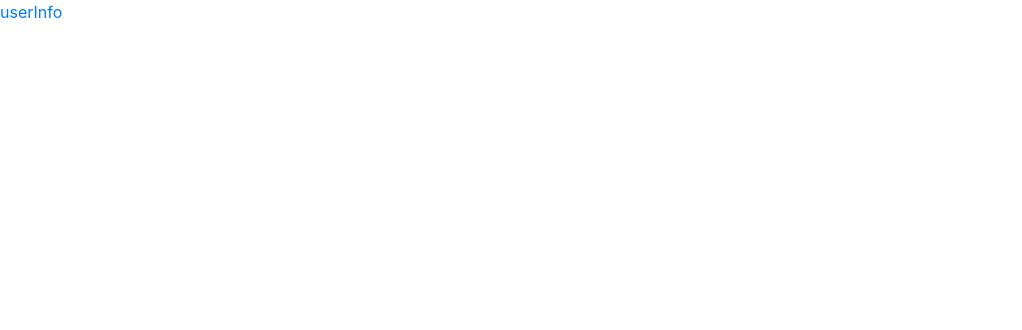
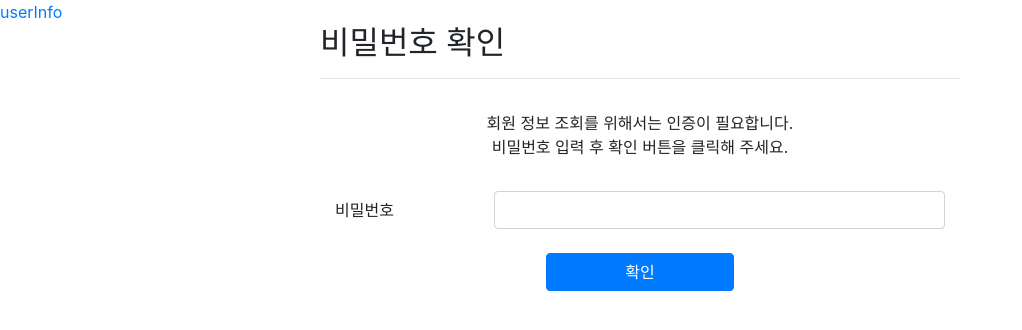
Before and after one commit to Jiyoooon/cookit, a Vue app in the folder front-end/: page /passwordAuth in a window 1280 px wide. Shown: the top 330 px of the page, without its empty margins (0-1022 px from the left). Built offline with nearby package versions, Linux system fonts and the light colour scheme.

Commit message:
0721 | Update views/PasswordAuthView.vue #S03P12A201-50

```diff
--- a/front-end/src/views/accounts/PasswordAuthView.vue
+++ b/front-end/src/views/accounts/PasswordAuthView.vue
@@ -1,15 +1,31 @@
 <template>
-  <div>
-
+  <div id="password-auth">
+    <h2>비밀번호 확인</h2>
+    <hr>
+    <div class="inner-center">회원 정보 조회를 위해서는 인증이 필요합니다.<br>
+    비밀번호 입력 후 확인 버튼을 클릭해 주세요.</div>
+    <passwordAuth />
   </div>
 </template>
 
 <script>
+import PasswordAuth from "@/components/accounts/PasswordAuth.vue"
 export default {
     name: 'PasswordAuthView',
+    components: {
+      PasswordAuth
+    }
 }
 </script>
 
 <style>
-
+  #password-auth {
+    width: 50%;
+    display: block;
+    margin: 0px auto;
+  }
+  .inner-center {
+    text-align: center;
+    margin: 2em;
+  }
 </style>
```
